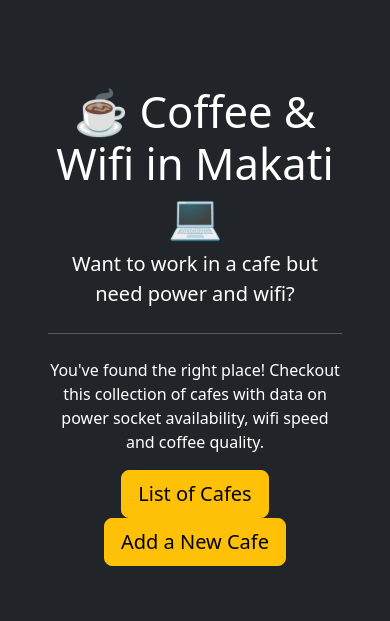
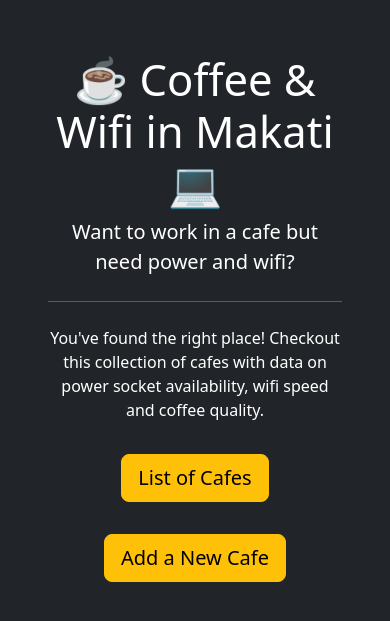
Before and after one commit to Aquinite/cafe-database, a Flask app: page / in a window 390 px wide. Shown: the top 621 px of the page. Run offline with Flask 3, Linux system fonts and the light colour scheme; some libraries are stand-ins or nearby versions.

Commit message:
Fixed some formatting issues on mobile.

```diff
--- a/templates/index.html
+++ b/templates/index.html
@@ -9,8 +9,8 @@
         <p class="lead text-white">Want to work in a cafe but need power and wifi?</p>
         <hr class="my-4 text-white">
         <p class="text-white">You've found the right place! Checkout this collection of cafes with data on power socket availability, wifi speed and coffee quality.</p>
-        <a class="btn btn-warning btn-lg mx-3" href="{{ url_for('cafes') }}" role="button">List of Cafes</a>
-        <a class="btn btn-warning btn-lg mx-3" href="{{ url_for('add_cafe') }}" role="button">Add a New Cafe</a>
+        <a class="btn btn-warning btn-lg m-3" href="{{ url_for('cafes') }}" role="button">List of Cafes</a>
+        <a class="btn btn-warning btn-lg m-3" href="{{ url_for('add_cafe') }}" role="button">Add a New Cafe</a>
     </div>
 </div>
 
```
